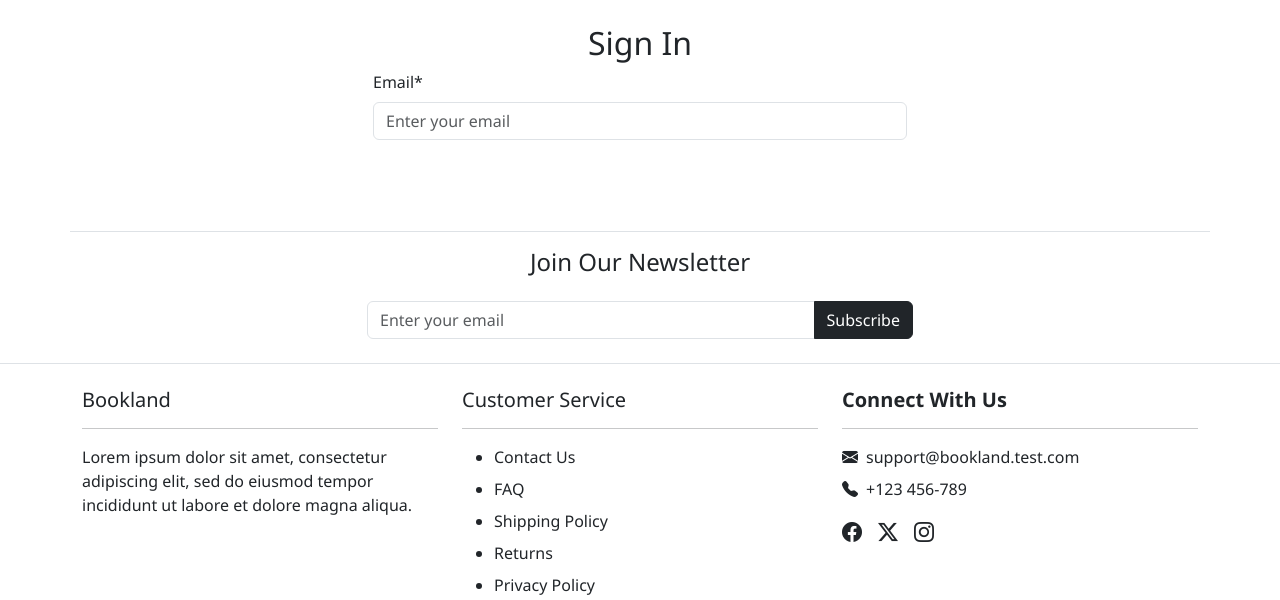
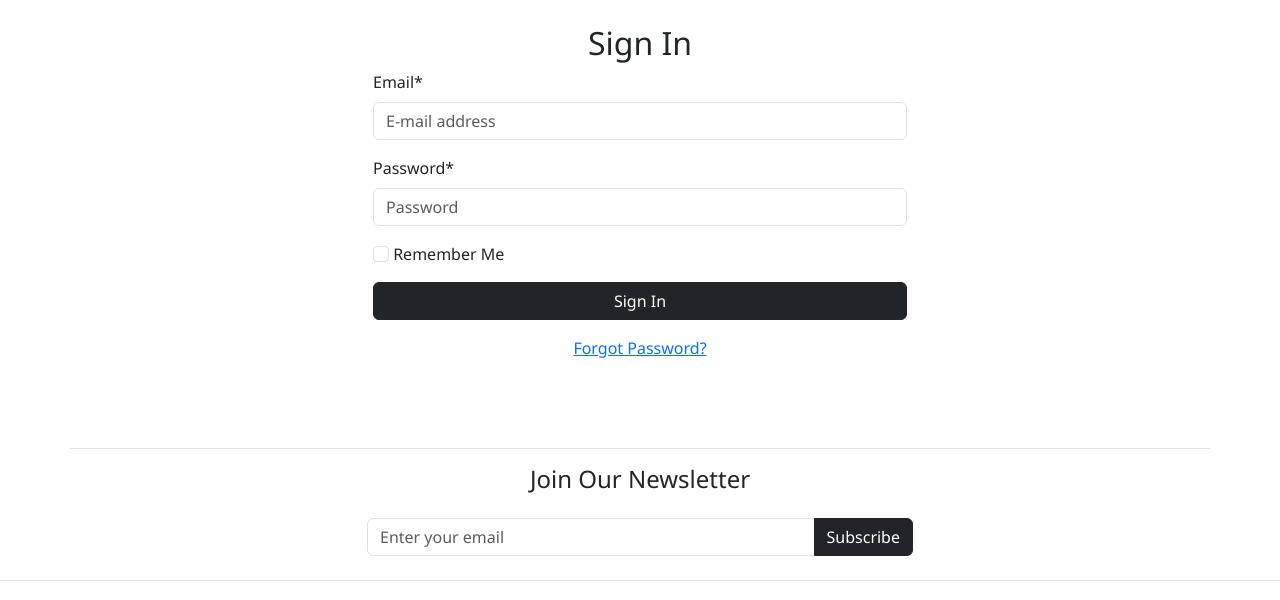
Before and after one commit to onur-CK/BookLand, a Django app: page /accounts/login/ in a window 1280 px wide. Shown: the part 69-669 px from the top of the page. Run offline with Django 5.2, Linux system fonts and the light colour scheme.

Commit message:
Create login page.

```diff
--- a/templates/allauth/account/login.html
+++ b/templates/allauth/account/login.html
@@ -18,19 +18,54 @@
                 </div>
                 {% endif %}
 
-                <!-- Email/Username -->
+                <!-- Email -->
                 <div class="mb-3">
                     <label for="id_login" class="form-label">Email*</label>
-                    <input type="text" name="login" id="id_login" class="form-control" placeholder="Enter your email" required>
+                    <input type="text" name="login" id="id_login" class="form-control" placeholder="E-mail address" required>
                     {% if form.login.errors %}
                         <div class="invalid-feedback">
                             {% for error in form.login.errors %}
-                                {{ erros }}
+                                {{ errors }}
                             {% endfor %}
                         </div>
                     {% endif %}
                 </div>
 
+                <!-- Password -->
+                <div class="mb-3">
+                    <label for="id_password" class="form-label">Password*</label>
+                    <input type="password" name="password" id="id_password" class="form-control" placeholder="Password" required>
+                    {% if form.login.errors %}
+                        <div class="invalid-feedback">
+                            {% for error in form.login.errors %}
+                                {{ errors }}
+                            {% endfor %}
+                        </div>
+                    {% endif %}
+                </div>
+
+                <!-- Remember me -->
+                <div class="mb-3">
+                    <input type="checkbox" name="remember" id="id_remember" class="form-check-input">
+                    <label for="id_remember" class="form-check-label">Remember Me</label>
+                </div>
+
+                <!-- Django allauth redirection -->
+                {% if redirect_field_value %}
+                <input type="hidden" name="{{ redirect_field_name }}" value="{{ redirect_field_value }}"/>
+                {% endif %}
+
+                <!-- Submit Button -->
+                <div class="mb-3">
+                    <button type="submit" class="btn btn-dark w-100">Sign In</button>
+                </div>
+
+                <!-- Forgot Password -->
+                <div class="text-center">
+                    <p>
+                        <a href="{% url 'account_reset_password'%}">Forgot Password?</a>
+                    </p>
+                </div>
             </form>
         </div>
     </div>
```
Also changed, not shown: templates/allauth/account/signup.html (+5 -5 lines).
